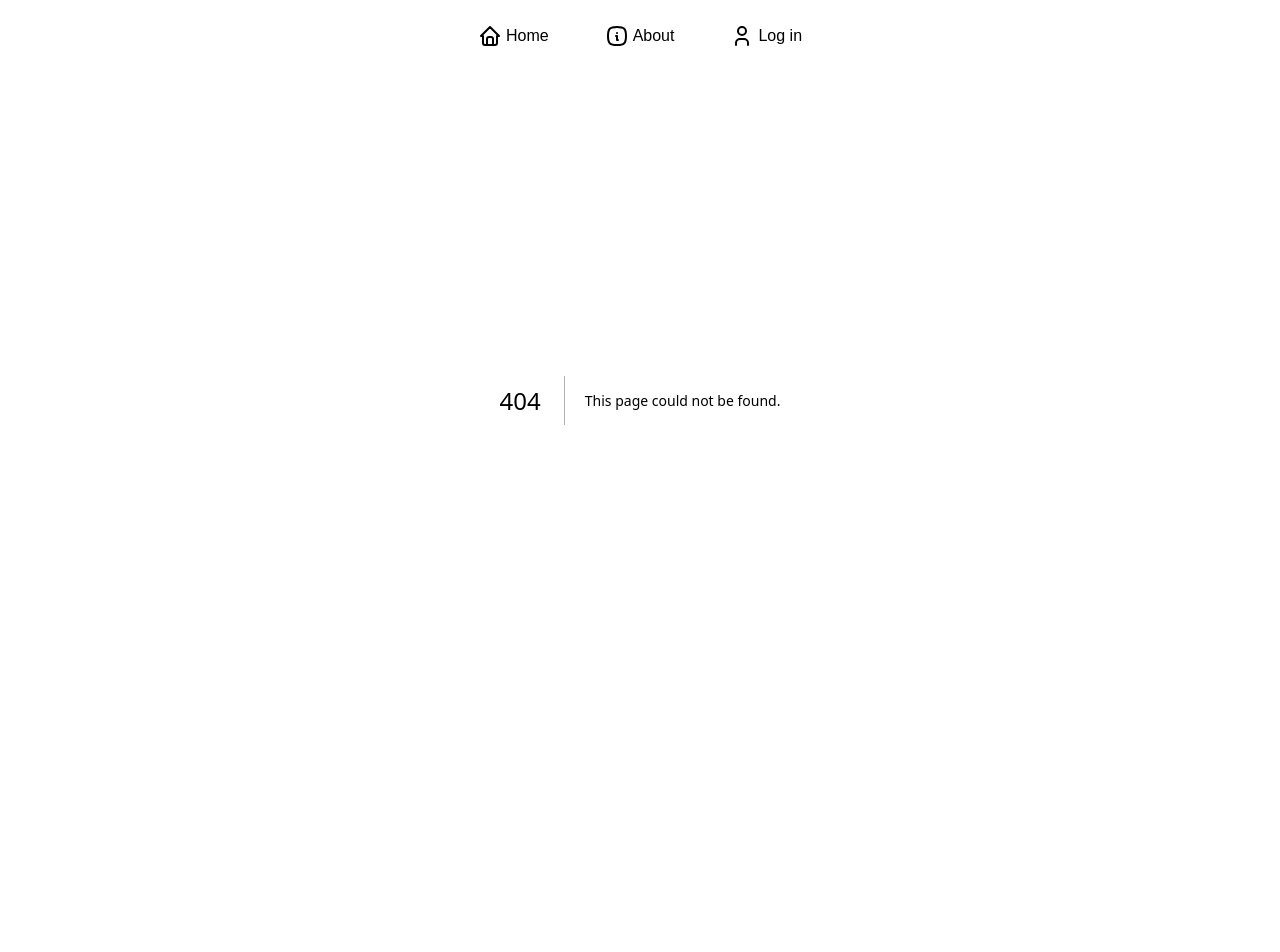
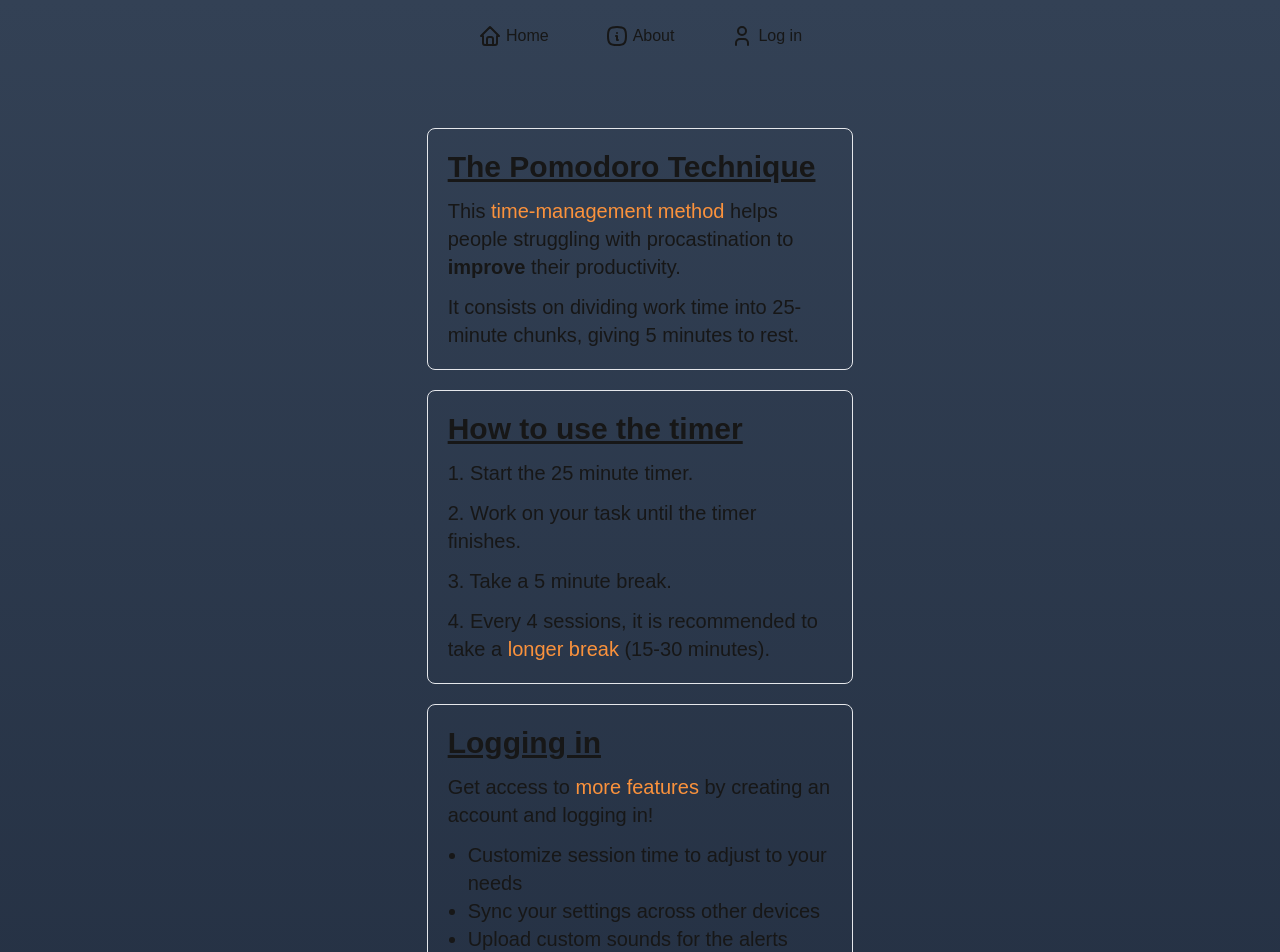
Before and after one commit to JoelFaldin/pomodoro-totoro, a Next.js app: page /about in a window 1280 px wide. Before the commit this address had no page. Shown: the top 952 px of the page. Before the commit the page ends 800 px from the top, so only its background shows below. Built offline with nearby package versions, Linux system fonts and the light colour scheme.

Commit message:
feat: adding about page

```diff
--- /dev/null
+++ b/src/app/about/page.tsx
@@ -0,0 +1,37 @@
+import Image from "next/image"
+
+const page = () => {
+  return (
+    <div className="bg-gradient-to-b from-slate-700 to-slate-800 w-full min-h-fit flex flex-col items-center">
+      <section className="mt-32 w-1/3 border p-5 rounded-lg flex flex-col gap-y-3">
+        <h1 className="text-3xl font-bold underline">The Pomodoro Technique</h1>
+        <p className="text-xl">This <span className="text-orange-400">time-management method</span> helps people struggling with procastination to <span className="font-bold">improve</span> their productivity. </p>
+        <p className="text-xl">It consists on dividing work time into 25-minute chunks, giving 5 minutes to rest.</p>
+      </section>
+      <section className="mt-5 w-1/3 border p-5 rounded-lg flex flex-col gap-y-3">
+        <h2 className="text-3xl font-bold underline">How to use the timer</h2>
+        <p className="text-xl">1. Start the 25 minute timer.</p>
+        <p className="text-xl">2. Work on your task until the timer finishes.</p>
+        <p className="text-xl">3. Take a 5 minute break.</p>
+        <p className="text-xl">4. Every 4 sessions, it is recommended to take a <span className="text-orange-400">longer break</span> (15-30 minutes).</p>
+      </section>
+      <section className="mt-5 w-1/3 border p-5 rounded-lg flex flex-col gap-y-3">
+        <h3 className="text-3xl font-bold underline">Logging in</h3>
+        <p className="text-xl">Get access to <span className="text-orange-400">more features</span> by creating an account and logging in!</p>
+        <ul>
+          <li className="text-xl list-disc ml-5">Customize session time to adjust to your needs</li>
+          <li className="text-xl list-disc ml-5">Sync your settings across other devices</li>
+          <li className="text-xl list-disc ml-5">Upload custom sounds for the alerts</li>
+        </ul>
+      </section>
+      <section className="mt-5 w-1/3 border p-5 rounded-lg flex flex-col gap-y-3">
+        <h4 className="text-3xl font-bold underline">Totoro</h4>
+        <a href="https://www.deviantart.com/mfujiart/art/Totoro-Wallpaper-853071023" target="_blank">
+          <Image src="/totoro_image.webp" alt="Totoro image!" width="400" height="40" className="mx-auto" priority />
+        </a>
+      </section>
+    </div>
+  )
+}
+
+export default page
--- a/src/app/components/Navbar.tsx
+++ b/src/app/components/Navbar.tsx
@@ -5,7 +5,7 @@ import User from "../icons/User"
 
 const Navbar = () => {
   return (
-    <header className="absolute left-0 right-0 mx-auto bg-transparent flex flex-row justify-center items-center gap-x-10 my-4">
+    <header className="absolute left-0 right-0 mx-auto flex flex-row justify-center items-center gap-x-10 my-4">
       <Link href="/" className="flex flex-row items-center gap-x-1 p-2 hover:rounded hover:bg-slate-600">
         <Home width="24" height="24" />
         Home
```
Also changed, not shown: public/totoro_image.webp (added).
